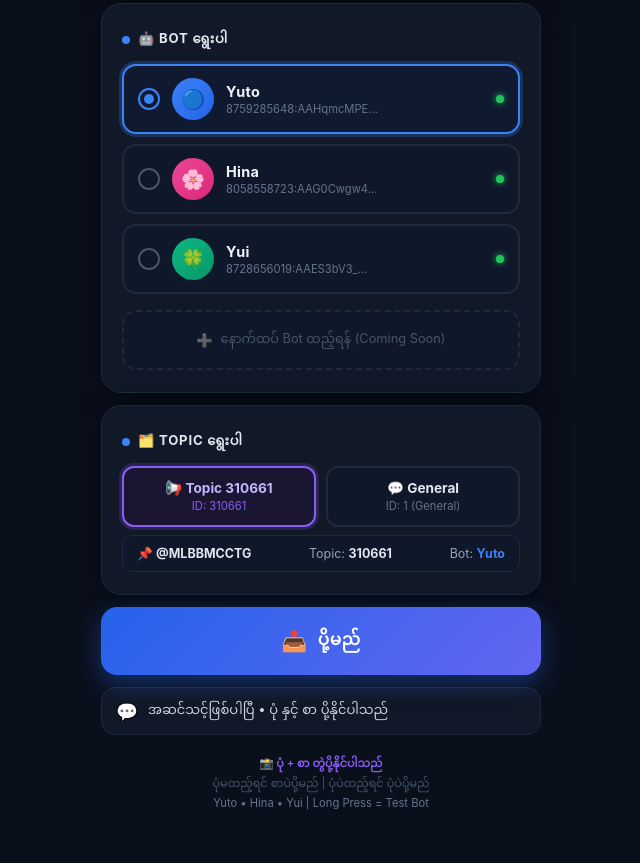
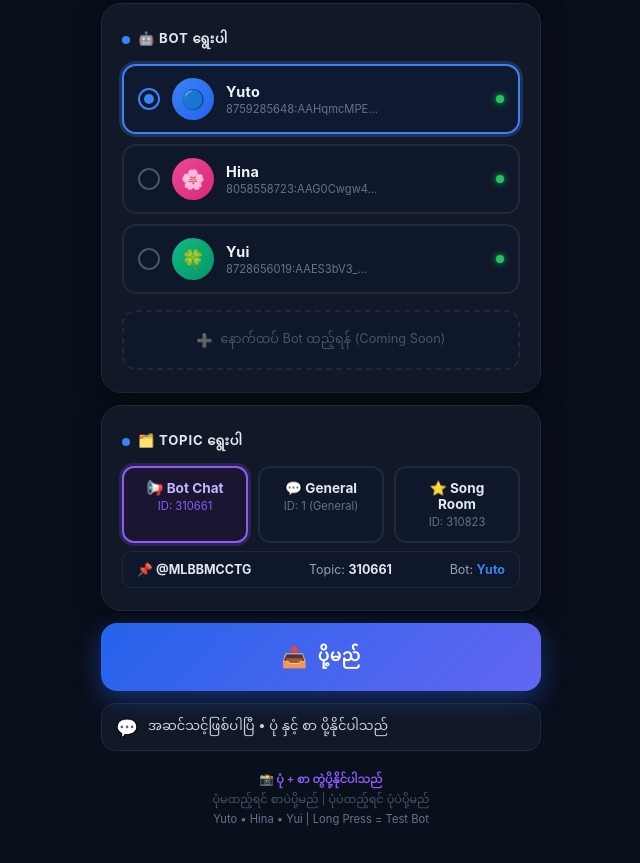
Before and after one commit to Starlar1/BotAi, a plain HTML site: page index.html in a window 1280 px wide. Shown: the part 635-1498 px from the top of the page, without its empty margins (319-959 px from the left). Drawn offline with Linux system fonts and the light colour scheme.

Commit message:
index.html

```diff
--- a/index.html
+++ b/index.html
@@ -791,9 +791,10 @@
     ];
 
     const TOPIC_LIST = [
-      { id: "310661", name: "Topic 310661", emoji: "📢" },
-      { id: "1", name: "General", emoji: "💬", isGeneral: true }
-    ];
+  { id: "310661", name: "Bot Chat", emoji: "📢" },
+  { id: "1", name: "General", emoji: "💬", isGeneral: true },
+  { id: "310823", name: "Song Room", emoji: "⭐", isGeneral: false }
+];
 
     const GROUP_USERNAME = "@MLBBMCCTG";
     const MAX_PHOTO_SIZE = 10 * 1024 * 1024; // 10MB (Telegram limit)
```
